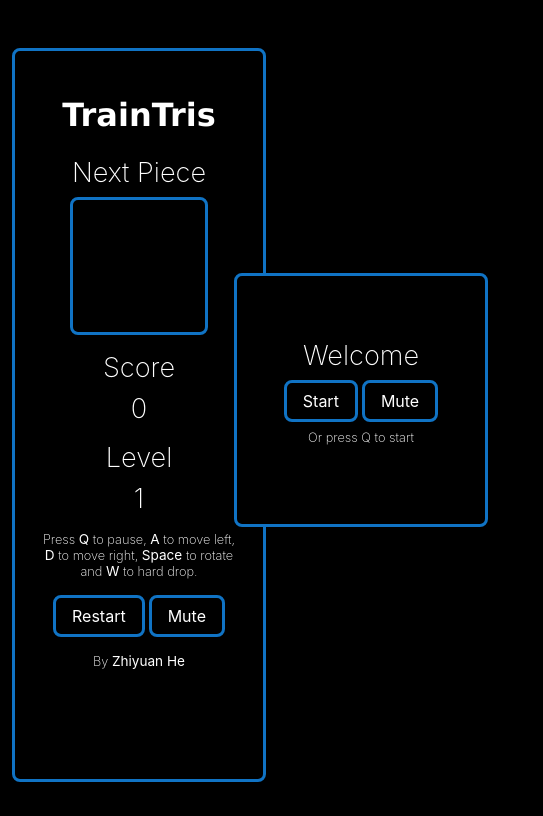
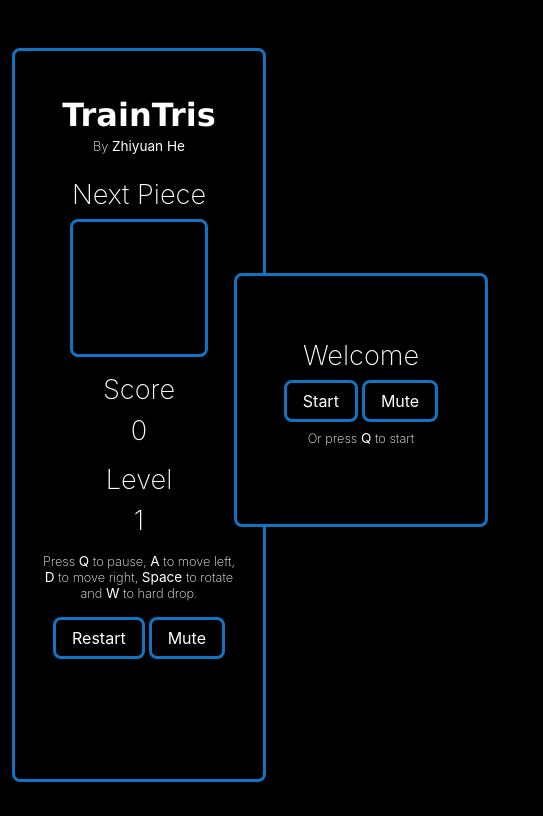
Before and after one commit to zbmike/traintris, a website built with webpack: page index.html in a window 1280 px wide. Shown: the full height of the page, 279-822 px from the left. Built offline with nearby package versions, Linux system fonts and the light colour scheme.

Commit message:
Minor style modification

```diff
--- a/index.html
+++ b/index.html
@@ -21,7 +21,7 @@
           <button id='modalmute'>Mute</button>
         </div>
         <div class='container'>
-          <p id='instruction'>Or press Q to start</p>
+          <p id='instruction'>Or press <span>Q</span> to start</p>
         </div>
       </div>
     </div>
@@ -55,6 +55,7 @@
       <div class='status-bar'>
         <div class='title'>
           <h1>TrainTris</h1>
+          <p>By <span>Zhiyuan He</span></p>
         </div>
         <div class='next-container'>
           <h2>Next Piece</h2>
@@ -77,9 +78,6 @@
           <button id='restart'>Restart</button>
           <button id='mute'>Mute</button>
         </div>
-        <div class='container'>
-          <p>By <span>Zhiyuan He</span></p>
-        </div>
       </div>
     </main>
     <script src="./dist/main.js"></script>
--- a/src/styles/index.scss
+++ b/src/styles/index.scss
@@ -62,6 +62,11 @@ body {
 .title > h1 {
   font-family: Verdana, Geneva, Tahoma, sans-serif;;
   font-weight: 700;
+  margin-bottom: 4px;
+}
+
+.title > p {
+  margin-bottom: 24px;
 }
 
 .next-canvas-container {
```
Also changed, not shown: dist/main.css, 1 other file.
